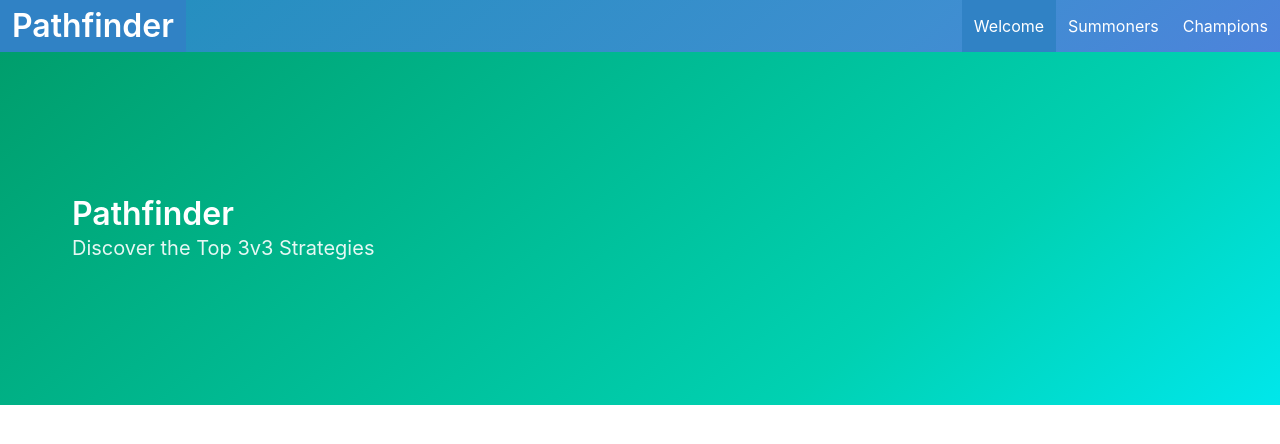
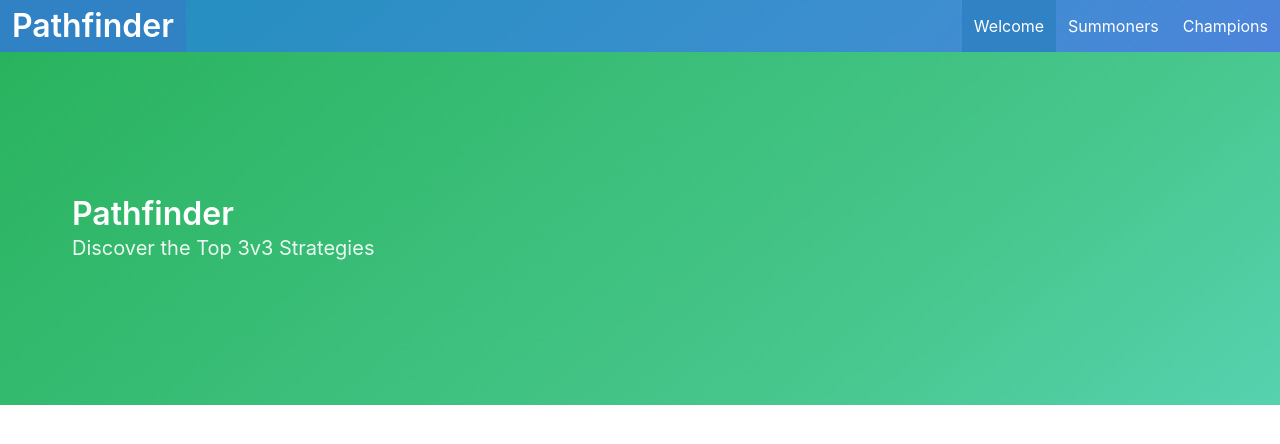
Before and after one commit to kihashi/pathfinder, a Vue app: page /#/ in a window 1280 px wide. Shown: the top 444 px of the page. Built offline with nearby package versions, Linux system fonts and the light colour scheme.

Commit message:
Change color to match nav bar.

```diff
--- a/src/components/Welcome.vue
+++ b/src/components/Welcome.vue
@@ -1,5 +1,5 @@
 <template>
-    <section class="hero is-primary is-medium is-bold">
+    <section class="hero is-success is-medium is-bold">
       <div class="hero-body">
         <h1 class="title">
           Pathfinder
```
